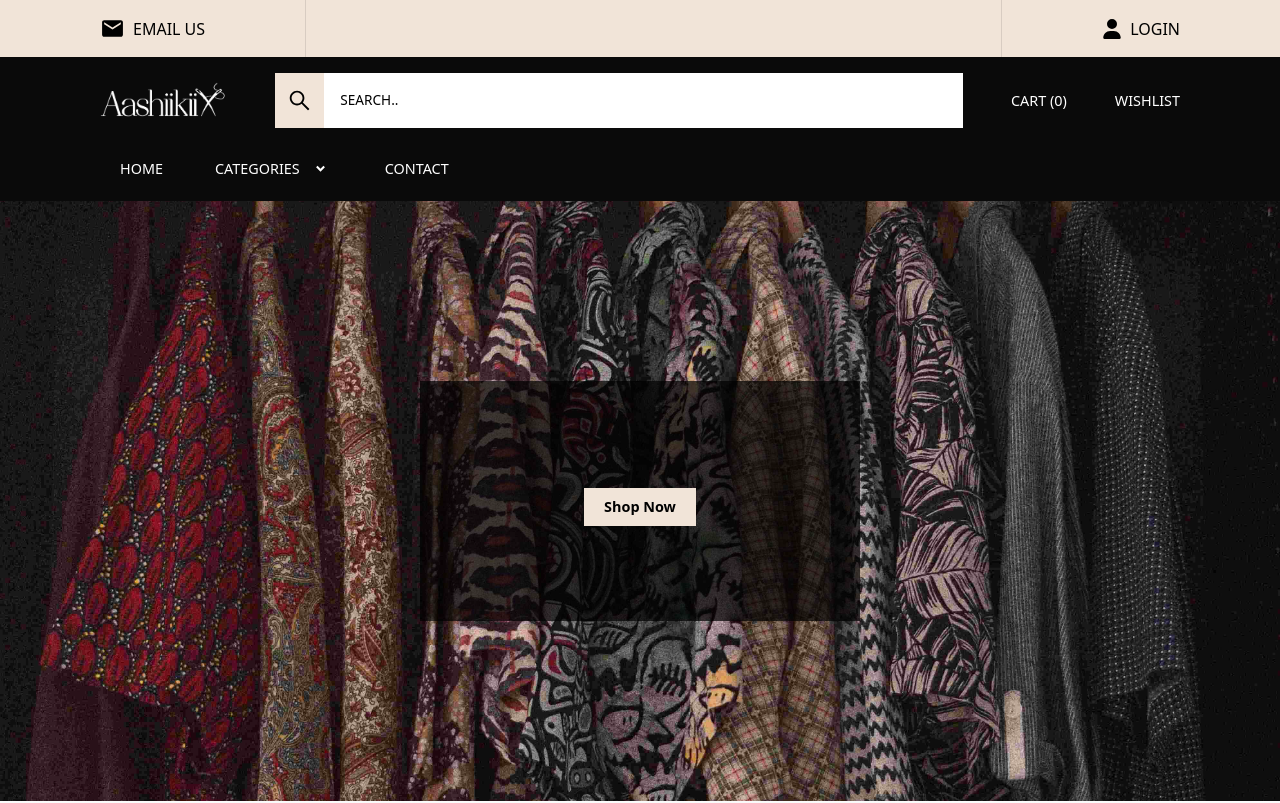
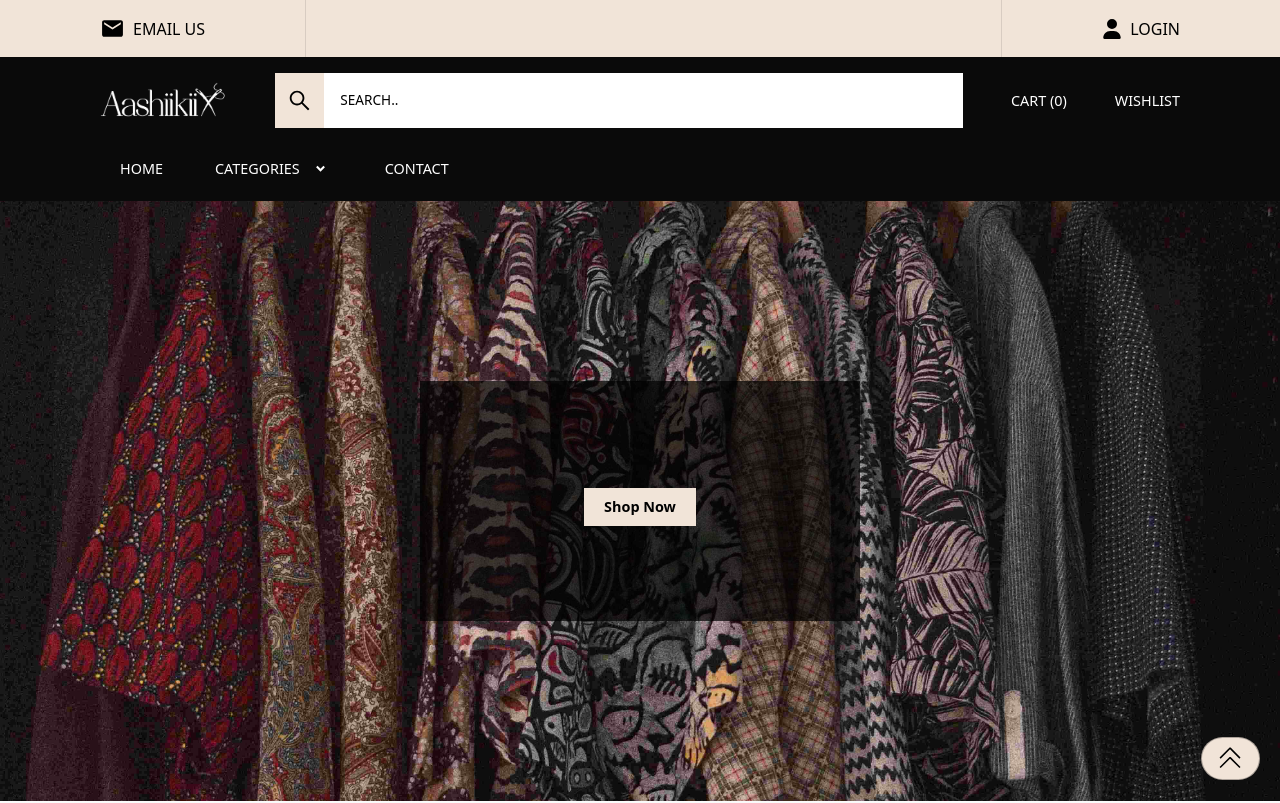
Before and after one commit to khalteck/aashiikii, a React (Vite) app: page /categories/1 in a window 1280 px wide. Shown: the top 803 px of the page. Built offline with nearby package versions, Linux system fonts and the light colour scheme.

Commit message:
feat: scroll to top

```diff
--- a/src/components/categories/Section1.jsx
+++ b/src/components/categories/Section1.jsx
@@ -4,6 +4,11 @@ import { useParams } from "react-router-dom";
 const Section1 = () => {
   const { slug } = useParams();
   const currentCategory = categories?.filter((x) => x?.slug === slug)[0];
+
+  const handleShopNowClick = () => {
+    const section2 = document.getElementById("section2");
+    section2.scrollIntoView({ behavior: "smooth" });
+  };
 
   return (
     <section className="w-full md:min-h-[400px] md:h-[600px] h-[500px] bg-cate bg-no-repeat bg-cover bg-center relative">
@@ -12,7 +17,10 @@ const Section1 = () => {
           <div className={`w-fit h-fit mx-auto p-5 bg-black/70 `}>
             <div className="w-full p-5 max-w-[400px] md:w-[500px] h-[150px] md:h-[200px] flex flex-col gap-3 justify-center items-center text-white text-[1.75rem] md:text-[2rem] font-bold text-center">
               <p>{currentCategory?.name}</p>
-              <button className="px-5 py-2 bg-[#F1E4D8] text-[.9rem] text-black">
+              <button
+                className="px-5 py-2 bg-[#F1E4D8] text-[.9rem] text-black"
+                onClick={handleShopNowClick}
+              >
                 Shop Now
               </button>
             </div>
--- a/src/components/categories/Section2.jsx
+++ b/src/components/categories/Section2.jsx
@@ -39,7 +39,7 @@ const Section2 = () => {
   };
 
   return (
-    <section className="w-full px-3 md:px-[100px] py-[80px]">
+    <section id="section2" className="w-full px-3 md:px-[100px] py-[80px]">
       <SortCard />
 
       <div className="w-full grid grid-cols-1 sm:grid-cols-2 md:grid-cols-3 gap-4 md:gap-5 lg:gap-10 mt-[80px]">
--- /dev/null
+++ b/src/components/common/ScrollToTopButton.jsx
@@ -0,0 +1,18 @@
+import { VscFoldUp } from "react-icons/vsc";
+
+const ScrollToTopButton = () => {
+  const handleScrollToTop = () => {
+    window.scrollTo({ top: 0, behavior: "smooth" });
+  };
+
+  return (
+    <button
+      className="fixed bottom-5 right-5 bg-[#F1E4D8] text-white py-2 px-4 rounded-full border border-neutral-950/30 z-[100]"
+      onClick={handleScrollToTop}
+    >
+      <VscFoldUp size="25px" color="black" />
+    </button>
+  );
+};
+
+export default ScrollToTopButton;
--- a/src/pages/client/Categories.jsx
+++ b/src/pages/client/Categories.jsx
@@ -5,6 +5,7 @@ import Footer from "../../components/common/Footer";
 import Header from "../../components/common/header/Header";
 import Section1 from "../../components/categories/Section1";
 import Section2 from "../../components/categories/Section2";
+import ScrollToTopButton from "../../components/common/ScrollToTopButton";
 
 const Categories = () => {
   return (
@@ -15,6 +16,7 @@ const Categories = () => {
 
         <Section2 />
 
+        <ScrollToTopButton />
         <Footer />
       </div>
 
--- a/src/pages/client/Contact.jsx
+++ b/src/pages/client/Contact.jsx
@@ -4,6 +4,7 @@ import Footer from "../../components/common/Footer";
 import Header from "../../components/common/header/Header";
 import { IoIosSend } from "react-icons/io";
 import Form from "../../components/contact/Form";
+import ScrollToTopButton from "../../components/common/ScrollToTopButton";
 
 const Contact = () => {
   return (
@@ -30,6 +31,7 @@ const Contact = () => {
         </div>
       </section>
 
+      <ScrollToTopButton />
       <Footer />
       <ScrollToTop />
     </>
--- a/src/pages/client/Homepage.jsx
+++ b/src/pages/client/Homepage.jsx
@@ -15,6 +15,7 @@ import { AiOutlineSearch } from "react-icons/ai";
 import Section6 from "../../components/home/Section6";
 import Footer from "../../components/common/Footer";
 import Header from "../../components/common/header/Header";
+import ScrollToTopButton from "../../components/common/ScrollToTopButton";
 
 const Homepage = () => {
   //   const [hoverProduct, setHoverProduct] = useState(null);
@@ -44,6 +45,8 @@ const Homepage = () => {
 
         <Section6 />
 
+        <ScrollToTopButton />
+
         <Footer />
       </div>
 
--- a/src/pages/client/ProductDetails.jsx
+++ b/src/pages/client/ProductDetails.jsx
@@ -7,6 +7,7 @@ import Form from "../../components/contact/Form";
 import WorkInProgress from "../../components/common/WorkInProgress";
 import products from "../../data/product.json";
 import { useParams } from "react-router-dom";
+import ScrollToTopButton from "../../components/common/ScrollToTopButton";
 
 const ProductDetails = () => {
   const { slug } = useParams();
@@ -32,6 +33,7 @@ const ProductDetails = () => {
         </div>
       </section>
 
+      <ScrollToTopButton />
       <Footer />
       <ScrollToTop />
     </>
--- a/src/pages/client/Wishlist.jsx
+++ b/src/pages/client/Wishlist.jsx
@@ -5,6 +5,7 @@ import Header from "../../components/common/header/Header";
 import Header2 from "../../components/common/header/Header2";
 import { RiDeleteBin6Line } from "react-icons/ri";
 import WishlistCard from "../../components/wishlist/WishlistCard";
+import ScrollToTopButton from "../../components/common/ScrollToTopButton";
 
 const Wishlist = () => {
   return (
@@ -27,6 +28,7 @@ const Wishlist = () => {
         </div>
       </section>
 
+      <ScrollToTopButton />
       <Footer />
       <ScrollToTop />
     </>
```
